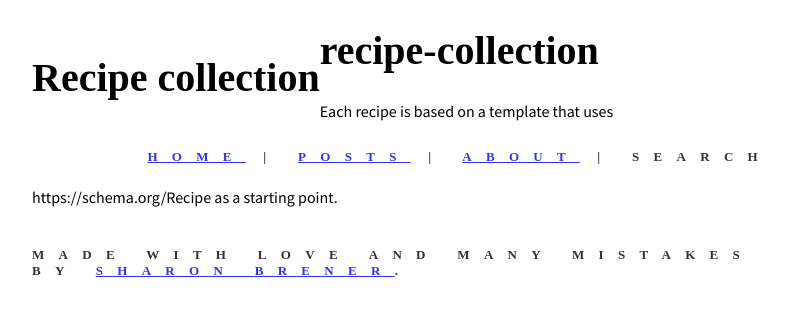
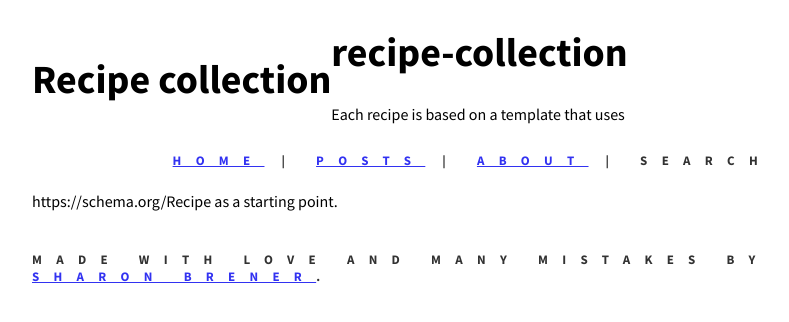
Before and after one commit to scottgallant/recipe-collection, a Jekyll site: the page built from README.md, in a window 1280 px wide. Shown: the top 322 px of the page, without its empty margins (238-1027 px from the left). Built offline with Jekyll 4.4.1, drawn with Linux system fonts in a browser that asks for light colours; our own code applies the rules of GitHub Pages for plain Markdown files.

Commit message:
doh, fonts.

```diff
--- a/css/style.css
+++ b/css/style.css
@@ -3,10 +3,10 @@
 body {
 	max-width: 740px;
 	margin: auto;
+	font-family: 'Source Sans Pro', Helvetica, Arial, sans-serif;
 	}
 
 p {
-	font-family: 'Source Sans Pro';
 	font-size: 16px;
 	}
 
```
